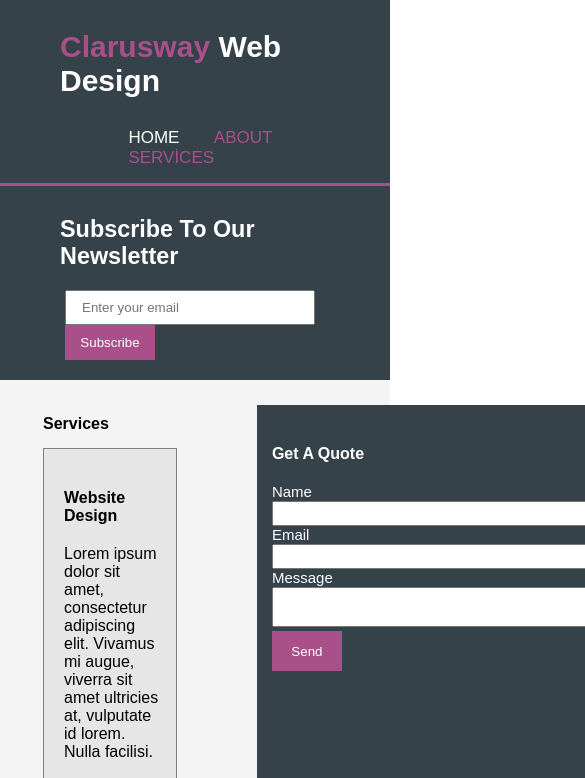
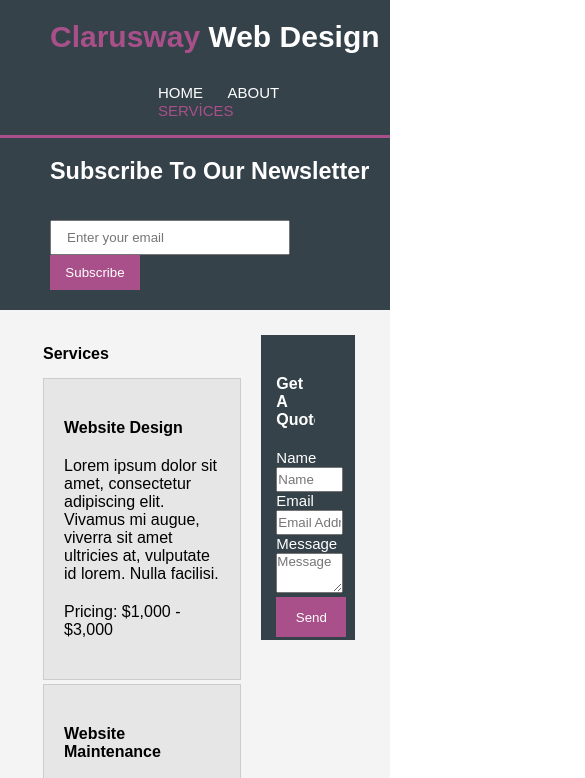
Before and after one commit to ergunsahe/website-page-design, a plain HTML site: page services/services.html in a window 390 px wide. Shown: the top 778 px of the page, 585 px wide, since content can reach past the window. Drawn offline with Linux system fonts and the light colour scheme.

Commit message:
fix:change media queries and complete services page

```diff
--- a/about/about.css
+++ b/about/about.css
@@ -3,6 +3,7 @@
     padding: 0;
     box-sizing: border-box;
     font-family: Arial, Helvetica, sans-serif;
+    overflow-x: hidden;
 }
 
 header {
@@ -12,8 +13,9 @@ header {
     justify-content: space-between;
     padding: 10px;
     background-color: #35424a;
-    width: 100%;
+    width: 100vw;
     border-bottom: 3px solid #a9508b;
+
 
 }
 
@@ -21,7 +23,7 @@ header {
     font-size: 30px;
     color: white;
     font-weight: bold;
-    margin: 20px 0px 20px 170px;
+    margin: 20px 0px 20px 150px;
 
 
 
@@ -33,14 +35,15 @@ header {
 }
 
 .header-right {
-    margin: 20px 180px 5px 30%;
+    margin: 0px 100px 5px 20px;
+    padding-top: 20px;
 }
 .header-right > a {
 
     margin-right: 30px;
     color: white;
     text-decoration: none;
-    margin-top: 10px;
+    margin-top: 20px;
     font-size: 17px;
     font-weight: lighter;
 }
@@ -66,14 +69,14 @@ header {
     justify-content: space-between;
     background-color: #35424a;
     color: white;
-    padding: 20px 150px;
+    padding: 30px 100px;
 
 }
 
 .register-left {
     display: block;
-    margin: 10px 30px ;
-    padding-bottom: 10px;
+    margin: 20px 10px 20px 60px ;
+    padding-bottom: 20px;
     width: 400px;
     font-size: 20px;
 
@@ -83,7 +86,6 @@ header {
 .register-right {
     display: flex;
     flex-wrap: wrap;
-    margin-right: 70px;
 
 }
 
@@ -99,9 +101,12 @@ header {
     height: 35px;
     width: 90px;
     background-color: #a9508b;
-    border: 0px solid #a9508b;
+    border: 0px solid violet;
     color: white;
+
+
 }
+
 
 
 .about-us {
@@ -156,9 +161,8 @@ h4 {
 footer {
     display: flex;
     flex-direction: column;
+    background-color: #fffaf0;
     align-items: center;
-    background-color: #fffaf0;
-    border-top: 4px solid #a9508b;
 }
 
 #copyright {
@@ -172,24 +176,13 @@ footer {
     margin-right: 100px;
 }
 
-@media (max-width:500px) {
-    header {
-
-        display: flex;
-       flex-wrap: wrap;
-       justify-content: space-between;
-       padding: 10px;
-       background-color: #35424a;
-       width: 100%;
-       border-bottom: 3px solid #a9508b;
-
-   }
-
+@media (max-width:1000px) {
     .header-left {
+        display: block;
         font-size: 30px;
         color: white;
         font-weight: bold;
-       margin: 20px 0px 10px 50px;
+        margin: 10px 0px 20px 40px;
     }
 
     .header-left > span {
@@ -198,15 +191,17 @@ footer {
     }
 
     .header-right {
-       margin: 20px 10px 5px 32%;
+
+        margin: 10px 10px 5px 40%;
+        padding-top: 0px;
     }
     .header-right > a {
 
-       margin-right: 30px;
+        margin-right: 20px;
         color: white;
         text-decoration: none;
         margin-top: 10px;
-       font-size: 17px;
+        font-size: 15px;
         font-weight: lighter;
     }
 
@@ -231,15 +226,15 @@ footer {
     justify-content: space-between;
     background-color: #35424a;
     color: white;
-       padding: 20px 50px;
+    margin: 0;
+    padding: 20px 0px 20px 50px;
 
 }
 
 .register-left {
     display: block;
-       margin: 10px 10px ;
-       padding-bottom: 10px;
-       width: 400px;
+    margin: 0px;
+    width: 350px;
     font-size: 20px;
 
 
@@ -248,15 +243,13 @@ footer {
 .register-right {
     display: flex;
     flex-wrap: wrap;
-       margin-right: 70px;
-       margin-left:15px ;
 
 }
 
 #email {
     height: 35px;
-       width: 250px;
-       margin-right: 3px;
+    width: 220%;
+    margin-right: 100px;
     padding-left: 15px;
 
 }
@@ -266,10 +259,30 @@ footer {
     width: 90px;
     background-color: #a9508b;
     border: 0px solid #a9508b;
-       color: white;
+
+
 }
 
    .explain {
        margin-right: 20px;
    }
+   footer {
+    display: flex;
+    flex-direction: column;
+    align-items: center;
+    padding-left: 15%;
+
 }
+
+#copyright {
+    margin-top:30px;
+    width: 400px;
+}
+
+#cw-logo {
+    width: 200px;
+    height: 40px;
+    margin-right: 100px;
+}
+
+}
--- a/services/services.css
+++ b/services/services.css
@@ -3,6 +3,7 @@
     padding: 0;
     box-sizing: border-box;
     font-family: Arial, Helvetica, sans-serif;
+    overflow-x: hidden;
 }
 
 header {
@@ -12,8 +13,9 @@ header {
     justify-content: space-between;
     padding: 10px;
     background-color: #35424a;
-    width: 100%;
+    width: 100vw;
     border-bottom: 3px solid #a9508b;
+
 
 }
 
@@ -21,7 +23,7 @@ header {
     font-size: 30px;
     color: white;
     font-weight: bold;
-    margin: 20px 0px 20px 170px;
+    margin: 20px 0px 20px 150px;
 
 
 
@@ -33,14 +35,15 @@ header {
 }
 
 .header-right {
-    margin: 20px 180px 5px 30%;
+    margin: 0px 100px 5px 20px;
+    padding-top: 20px;
 }
 .header-right > a {
 
     margin-right: 30px;
     color: white;
     text-decoration: none;
-    margin-top: 10px;
+    margin-top: 20px;
     font-size: 17px;
     font-weight: lighter;
 }
@@ -66,14 +69,14 @@ header {
     justify-content: space-between;
     background-color: #35424a;
     color: white;
-    padding: 20px 150px;
+    padding: 10px 100px;
 
 }
 
 .register-left {
     display: block;
-    margin: 10px 30px ;
-    padding-bottom: 10px;
+    margin: 20px 10px 20px 60px ;
+    padding-bottom: 20px;
     width: 400px;
     font-size: 20px;
 
@@ -83,7 +86,7 @@ header {
 .register-right {
     display: flex;
     flex-wrap: wrap;
-    margin-right: 70px;
+    padding-top:15px;
 
 }
 
@@ -99,8 +102,10 @@ header {
     height: 35px;
     width: 90px;
     background-color: #a9508b;
-    border: 0px solid #a9508b;
+    border: 0px solid violet;
     color: white;
+
+
 }
 
 .main-container {
@@ -114,11 +119,11 @@ header {
 }
 .main-left {
     margin: 15px 40px 15px 10%;
-    width: 52%;
+    width: 55vw;
 }
 
 .design {
-    border: 1px solid gray;
+    border: 1px solid #cccccc;
     padding: 40px 15px 20px 20px;
     background-color: #e6e6e6;
     margin-bottom: 4px;
@@ -128,7 +133,7 @@ header {
 }
 
 .maintenance {
-    border: 1px solid gray;
+    border: 1px solid #cccccc;
     padding: 40px 15px 20px 20px;
     background-color: #e6e6e6;
     margin-bottom: 4px;
@@ -138,7 +143,7 @@ header {
 }
 
 .hosting {
-    border: 1px solid gray;
+    border: 1px solid #cccccc;
     padding: 40px 15px 20px 20px;
     background-color: #e6e6e6;
     margin-bottom: 4px;
@@ -149,16 +154,19 @@ header {
 
 .main-right {
     background-color:#35424a ;
- margin: 20px 5% 17% 40px;
+    margin: 20px 50px 17% 40px;
+    width: 23%;
+    height: 300px;
     color: white;
     padding: 20px 40px 20px 15px;
+
 }
 .main-right h4 {
     margin-top: 20px;
 }
 
 .main-right input {
- width: 400px;
+     width: 99%;
     height: 25px;
 
 }
@@ -168,7 +176,7 @@ header {
 
 
 #textarea {
-    width: 400px;
+    width:20vw;
     height: 40px;
 }
 
@@ -199,24 +207,13 @@ footer {
     margin-right: 100px;
 }
 
-@media (max-width:500px) {
-    header {
-
-        display: flex;
-       flex-wrap: wrap;
-       justify-content: space-between;
-       padding: 10px;
-       background-color: #35424a;
-       width: 100%;
-       border-bottom: 3px solid #a9508b;
-
-   }
-
+@media (max-width:900px) {
     .header-left {
+        display: block;
         font-size: 30px;
         color: white;
         font-weight: bold;
-       margin: 20px 0px 10px 50px;
+        margin: 10px 0px 20px 40px;
     }
 
     .header-left > span {
@@ -225,28 +222,30 @@ footer {
     }
 
     .header-right {
-       margin: 20px 10px 5px 32%;
+
+        margin: 10px 10px 5px 40%;
+        padding-top: 0px;
     }
     .header-right > a {
 
-       margin-right: 30px;
+        margin-right: 20px;
         color: white;
         text-decoration: none;
         margin-top: 10px;
-       font-size: 17px;
+        font-size: 15px;
         font-weight: lighter;
     }
 
-   #about {
+   #services {
        color: #a9508b;
    }
    #home:hover {
        font-weight: bolder;
    }
-   #about:hover {
+   #services:hover {
        color: white;
    }
-   #services:hover {
+   #about:hover {
        font-weight: bolder;
 
    }
@@ -258,15 +257,15 @@ footer {
         justify-content: space-between;
         background-color: #35424a;
         color: white;
-       padding: 20px 50px;
+        margin: 0;
+        padding: 20px 0px 20px 50px;
 
     }
 
     .register-left {
         display: block;
-       margin: 10px 10px ;
-       padding-bottom: 10px;
-       width: 400px;
+        margin: 0px;
+        width: 350px;
         font-size: 20px;
 
 
@@ -275,15 +274,13 @@ footer {
     .register-right {
         display: flex;
         flex-wrap: wrap;
-       margin-right: 70px;
-       margin-left:15px ;
 
     }
 
     #email {
         height: 35px;
-       width: 250px;
-       margin-right: 3px;
+        width: 220%;
+        margin-right: 100px;
         padding-left: 15px;
 
     }
@@ -293,7 +290,98 @@ footer {
         width: 90px;
         background-color: #a9508b;
         border: 0px solid #a9508b;
+    }
+
+/*--------------------------------------------------------------  */
+
+    .main-container {
+        display: flex;
+        background-color: #f4f4f4;
+        padding: 5px;
+    }
+
+    #main-head {
+        margin: 15px 0px 15px 0px;
+    }
+    .main-left {
+        margin: 15px 10px 15px 10%;
+        width: 1000px;
+    }
+
+    .design {
+        border: 1px solid #cccccc;
+        padding: 40px 15px 20px 20px;
+        background-color: #e6e6e6;
+        margin-bottom: 4px;
+    }
+    .design p, h4 {
+        margin-bottom: 20px;
+    }
+
+    .maintenance {
+        border: 1px solid #cccccc;
+        padding: 40px 15px 20px 20px;
+        background-color: #e6e6e6;
+        margin-bottom: 4px;
+    }
+    .maintenance p, h4 {
+         margin-bottom: 20px;
+    }
+
+    .hosting {
+        border: 1px solid g#cccccc;
+        padding: 40px 15px 20px 20px;
+        background-color: #e6e6e6;
+        margin-bottom: 4px;
+    }
+    .hosting p, h4 {
+        margin-bottom: 20px ;
+    }
+
+    .main-right {
+         background-color:#35424a ;
+         margin: 20px 30px 17% 10px;
          color: white;
+         width: 250px;
+         height: 305px;
+         padding: 20px 40px 20px 15px;
+    }
+    .main-right h4 {
+         margin-top: 20px;
+}
+
+    .main-right input {
+        width: 17vw;
+        height: 25px;
+
+    }
+    .main-right label {
+        font-size: 15px;
+    }
+
+
+    #textarea {
+        width: 17vw;
+        height: 40px;
+    }
+
+    footer {
+        display: flex;
+        flex-direction: column;
+        align-items: center;
+        padding-left: 15%;
+
+    }
+
+    #copyright {
+        margin-top:30px;
+        width: 400px;
+    }
+
+    #cw-logo {
+        width: 200px;
+        height: 40px;
+        margin-right: 100px;
     }
 
 }
--- a/services/services.html
+++ b/services/services.html
@@ -48,10 +48,10 @@
 
             <div class="main-right">
                 <h4>Get A Quote</h4>
-                <label for="name">Name<br><input type="text" name="name" id="name"></label><br>
-                <label for="message-email">Email<br><input type="email" name="message-email" id="message-email"></label><br>
+                <label for="name">Name<br><input type="text" name="name" id="name" placeholder="Name"></label><br>
+                <label for="message-email">Email<br><input type="email" name="message-email" id="message-email" placeholder="Email Address"></label><br>
                 <label for="textarea">Message</label><br>
-                <textarea name="textarea" id="textarea" cols="30" rows="2"></textarea><br>
+                <textarea name="textarea" id="textarea" cols="30" rows="2" placeholder="Message"></textarea><br>
                 <input type="submit" value="Send" id="submit">
 
             </div>
--- a/style.css
+++ b/style.css
@@ -3,17 +3,19 @@
     padding: 0;
     box-sizing: border-box;
     font-family: Arial, Helvetica, sans-serif;
+    overflow-x: hidden;
 }
 
 header {
 
-     display: flex;
+    display: flex;
     flex-wrap: wrap;
     justify-content: space-between;
     padding: 10px;
     background-color: #35424a;
-    width: 100%;
+    width: 100vw;
     border-bottom: 3px solid #a9508b;
+
 
 }
 
@@ -33,14 +35,15 @@ header {
 }
 
 .header-right {
-    margin: 20px 100px 5px 30%;
+    margin: 0px 100px 5px 20px;
+    padding-top: 20px;
 }
 .header-right > a {
 
     margin-right: 30px;
     color: white;
     text-decoration: none;
-    margin-top: 10px;
+    margin-top: 20px;
     font-size: 17px;
     font-weight: lighter;
 }
@@ -60,10 +63,10 @@ header {
 }
 
 main {
-    background-image: url("./img/showcase.jpg");
+    background: url("./img/showcase.jpg");
     background-size: cover;
     background-repeat: no-repeat;
-    /* height: 450px; */
+
 
 
 }
@@ -95,7 +98,7 @@ main {
 
 .register-left {
     display: block;
-    margin: 20px 10px ;
+    margin: 20px 10px 20px 60px ;
     padding-bottom: 20px;
     width: 400px;
     font-size: 20px;
@@ -163,7 +166,8 @@ footer {
     margin-right: 100px;
 }
 
-@media (max-width:550px) {
+@media (max-width:1000px) {
+
 
     .header-left {
         display: block;
@@ -181,6 +185,7 @@ footer {
     .header-right {
 
         margin: 10px 10px 5px 40%;
+        padding-top: 0px;
     }
     .header-right > a {
 
@@ -226,13 +231,14 @@ footer {
         justify-content: space-between;
         background-color: #35424a;
         color: white;
-
+        margin: 0;
+        padding: 20px 0px 20px 50px;
 
     }
 
     .register-left {
         display: block;
-        margin-right: 10px;
+        margin: 0px;
         width: 350px;
         font-size: 20px;
 
@@ -284,7 +290,7 @@ footer {
         display: flex;
         flex-direction: column;
         align-items: center;
-        margin-left: 15%;
+        padding-left: 15%;
 
     }
 
```
Lines whose indentation alone changed are shown as unchanged.
